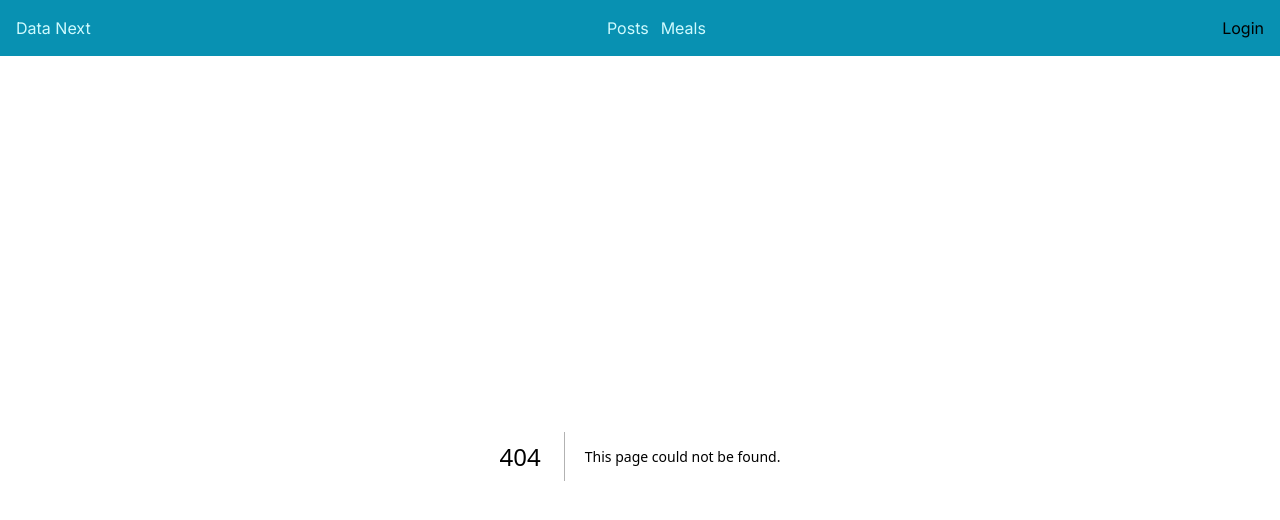
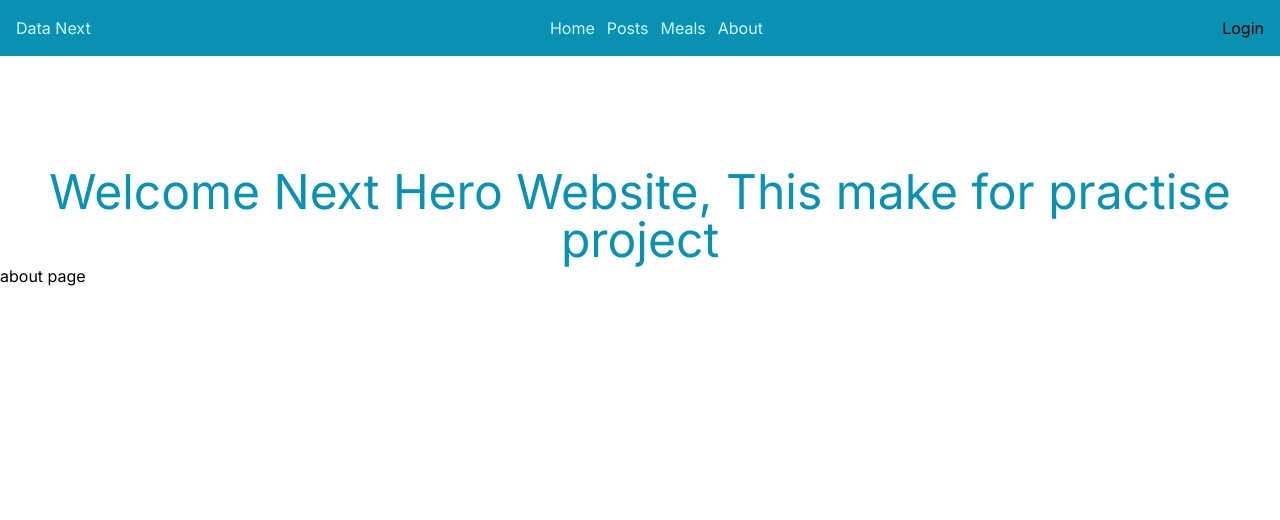
Before and after one commit to arifulislamk/data-fetch-next, a Next.js app: page /about in a window 1280 px wide. Before the commit this address had no page. Shown: the top 520 px of the page. Built offline with nearby package versions, Linux system fonts and the light colour scheme.

Commit message:
metadata: absolute,dynamic, keyword, title,etc

```diff
--- /dev/null
+++ b/src/app/about/page.jsx
@@ -0,0 +1,15 @@
+import React from 'react';
+export const metadata = {
+    title: "About",
+    description: "super powerful next app",
+    keywords: ['about', 'about-next-app']
+  };
+const aboutpage = () => {
+    return (
+        <div>
+            about page
+        </div>
+    );
+};
+
+export default aboutpage;
--- a/src/app/layout.js
+++ b/src/app/layout.js
@@ -5,8 +5,11 @@ import Navbar from "@/components/Navbar";
 const inter = Inter({ subsets: ["latin"] });
 
 export const metadata = {
-  title: "Create Next App",
-  description: "Generated by create next app",
+  title: {
+    default: "Next Hero",
+    template:"%s | Next Hero"
+  },
+  description: "super powerful next app",
 };
 
 export default function RootLayout({ children }) {
@@ -14,7 +17,9 @@ export default function RootLayout({ children }) {
     <html lang="en">
       <body className={inter.className}>
         <Navbar />
-        {children}</body>
+        <h2 className=" text-center text-cyan-600 mt-28 text-5xl">Welcome Next Hero Website, This make for practise project</h2>
+        {children}
+        </body>
     </html>
   );
 }
--- a/src/app/meals/page.jsx
+++ b/src/app/meals/page.jsx
@@ -1,6 +1,12 @@
 import Meals from '@/components/Meals';
 import React from 'react';
-
+export const metadata = {
+    title: {
+        absolute: "Meals"
+    },
+    description: "sur powerful next app",
+    keywords: ['Meals', 'MEals-next-app']
+  };
 const mealpage = () => {
     return (
         <div className=' p-12'>
--- a/src/app/posts/[id]/page.jsx
+++ b/src/app/posts/[id]/page.jsx
@@ -3,6 +3,15 @@ const getDetailsData = async(id)=> {
     const res = await fetch(`https://jsonplaceholder.typicode.com/posts/${id}`)
     const data = await res.json();
     return data;
+}
+
+export const generateMetadata = async ({params}) => {
+    const {title,body} = await getDetailsData(params.id)
+    return {
+        title: `${title}`,
+        description: body,
+        keywords: body.split(' ')
+    }
 }
 const detailspage = async({params}) => {
     const {title, body} = await getDetailsData(params.id)
--- a/src/app/posts/page.jsx
+++ b/src/app/posts/page.jsx
@@ -5,6 +5,12 @@ const getData = async () => {
   const data = res.json();
   return data;
 };
+export const metadata = {
+  title: "Post",
+  description: "super powerful next app",
+  keywords: ['post', 'post-next-app']
+};
+
 const postpage = async () => {
   const posts = await getData();
   console.log(posts);
--- a/src/components/Navbar.jsx
+++ b/src/components/Navbar.jsx
@@ -10,12 +10,20 @@ const Navbar = () => {
     }
     const links = [
         {
+            title: "Home",
+            path: "/"
+        },
+        {
             title: "Posts",
             path: "/posts"
         },
         {
             title: "Meals",
             path: "/meals"
+        },
+        {
+            title: "About",
+            path: "/about"
         }
     ]
     return (
```
